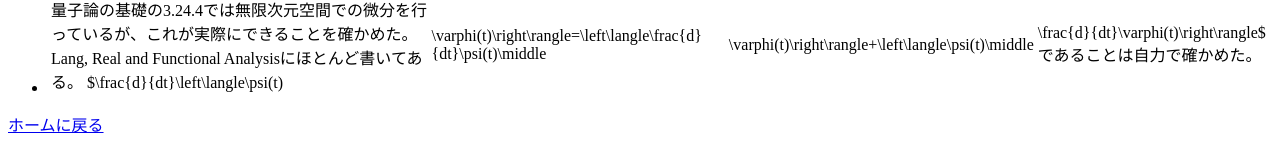
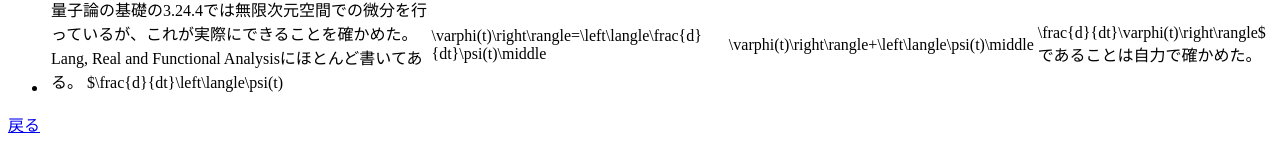
Before and after one commit to McMoscovium/mcmoscovium.github.io, a Jekyll site: the page built from diary/2025-01/index.md, in a window 1280 px wide. Shown: the part 1607-1748 px from the top of the page. Built offline with Jekyll 4.4.1, drawn with Linux system fonts in a browser that asks for light colours; our own code applies the rules of GitHub Pages for plain Markdown files.

Commit message:
Update default.html

```diff
--- a/_layouts/default.html
+++ b/_layouts/default.html
@@ -22,6 +22,6 @@
         {{content}}
     </div>
     <div>
-        <a href="../index.html">ホームに戻る</a>
+        <a href="../index.html">戻る</a>
     </div>
 </body>
```
